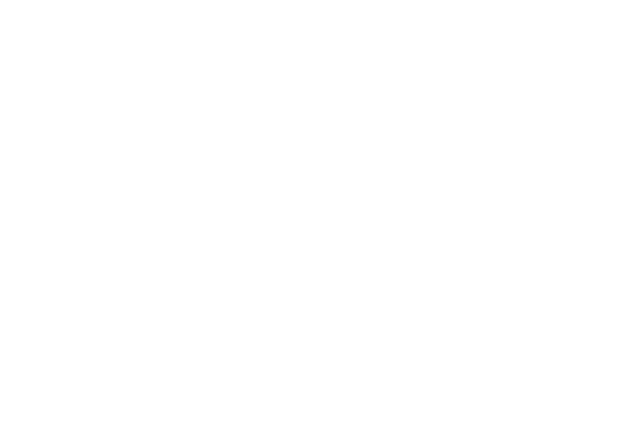
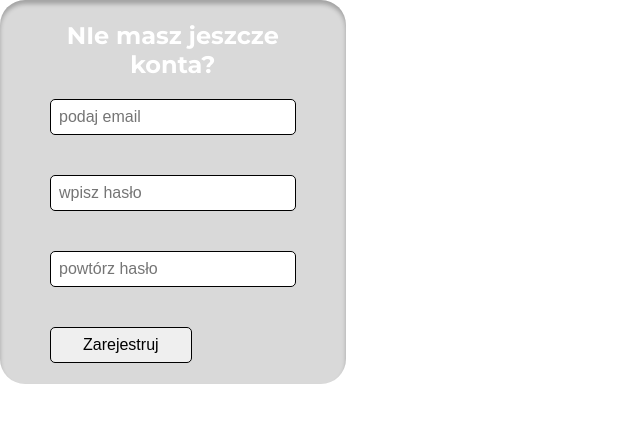
Before and after one commit to maciekkwiet/Bookweb, a React (Create React App) app in the folder client/: page / in a window 1280 px wide. Shown: the top 422 px of the page, without its empty margins (0-640 px from the left). Built offline with nearby package versions, Linux system fonts and the light colour scheme; a web font is replaced by a local one.

Commit message:
Without Api

```diff
--- a/client/src/App.tsx
+++ b/client/src/App.tsx
@@ -1,9 +1,11 @@
 import { Theme } from './Theme';
 import { AppRoutes } from './routing/AppRoutes';
+import { RegistryForm } from './Components/RegistryForm/RegistryForm'
 
 function App() {
   return (
     <Theme>
+      <RegistryForm />
       <AppRoutes />
     </Theme>
   );
--- /dev/null
+++ b/client/src/Components/RegistryForm/RegistryForm.tsx
@@ -0,0 +1,80 @@
+
+import { Formik, Form, FormikHelpers } from 'formik';
+import { RegistrationFormContainer, RegistrationInput, RegistrationErrorEmail, RegistrationErrorPassword, RegistrationErrorConfirmPassword, RegistrationButton, RegistrationFormTitle } from './RegistryFormStyles';
+import * as Yup from 'yup';
+
+interface Values {
+  email: string;
+  password: string;
+  confirmPassword: string;
+}
+const SignupSchema = Yup.object().shape({
+  email: Yup.string()
+    .email("Niewłaściwy adres email")
+    .required("EMail jest wymagany!"),
+  password: Yup.string()
+    .min(8, 'Hasło musi mieś conajmniej 8 znaków!')
+    .required('Hasło jest wymagane!'),
+  confirmPassword: Yup.string()
+    .oneOf([Yup.ref('password'), ''], 'Hasło musi się zgadzać!')
+    .required('Required'),
+});
+
+export const RegistryForm = () => {
+  return (
+    <RegistrationFormContainer>
+      <RegistrationFormTitle>NIe masz jeszcze konta?</RegistrationFormTitle>
+      <Formik
+        initialValues={{
+          email: '',
+          password: '',
+          confirmPassword: '',
+        }}
+        validationSchema={SignupSchema}
+        onSubmit={(
+          values: Values,
+          { setSubmitting }: FormikHelpers<Values>
+        ) => {
+          setTimeout(() => {
+            alert(JSON.stringify(values, null, 2));
+            setSubmitting(false);
+          }, 500);
+        }}
+      >
+        {({ errors, touched, values, handleChange }) => (
+          <Form>
+            <RegistrationInput
+              id="email"
+              name="email"
+              placeholder="podaj email"
+              type="email"
+              onChange={handleChange}
+              value={values.email} />
+            {errors.email && touched.email ? <RegistrationErrorEmail>{errors.email}</RegistrationErrorEmail> : null}
+
+
+            <RegistrationInput
+              id="password"
+              name="password"
+              placeholder="wpisz hasło"
+              type="password"
+              onChange={handleChange}
+              value={values.password} />
+            {errors.password && touched.password ? <RegistrationErrorPassword>{errors.password}</RegistrationErrorPassword> : null}
+
+            <RegistrationInput
+              type="password"
+              id="confirmPassword"
+              name="confirmPassword"
+              placeholder="powtórz hasło"
+              onChange={handleChange}
+              value={values.confirmPassword} />
+            {errors.confirmPassword && touched.confirmPassword ? <RegistrationErrorConfirmPassword>{errors.confirmPassword}</RegistrationErrorConfirmPassword> : null}
+
+            <RegistrationButton type="submit">Zarejestruj</RegistrationButton>
+          </Form>
+        )}
+      </Formik>
+    </RegistrationFormContainer >
+  );
+};
--- /dev/null
+++ b/client/src/Components/RegistryForm/RegistryFormStyles.tsx
@@ -0,0 +1,67 @@
+import styled from 'styled-components';
+
+
+
+export const RegistrationFormContainer = styled.div`
+position:relative;
+  box-sizing:border-box;
+  display:flex;
+  flex-direction:column;
+  justify-content:space-evenly;
+  align-items:center;
+  font-family:${(props) => props.theme.fonts.default};
+  color: ${(props) => props.theme.colors.secondary};
+  background: ${(props) => props.theme.backgrounds.darkTransparent};
+  box-shadow: ${(props) => props.theme.shadows.inset};
+  width:27vw;
+  height:30vw;
+  border-radius:25px;
+  padding:0 50px;
+`;
+
+export const RegistrationFormTitle = styled.h2`
+margin:0;
+font-size: 24px;
+text-align:center;
+`;
+
+export const RegistrationInput = styled.input`
+width:100%;
+font-size:16px;
+margin:0 0 40px 0;
+box-sizing:border-box;
+padding: 0.5em;
+border: solid 1.5px ${(props) => props.theme.colors.lightGray};
+border-radius: 5px;
+`
+export const RegistrationButton = styled.button`
+align-self:start;
+box-sizing:border-box;
+font-size:16px;
+margin:0;
+border-radius:5px;
+padding: 0.5em 2em;
+border: solid 1.5px ${(props) => props.theme.colors.lightGray};
+`
+
+export const RegistrationErrorEmail = styled.div`
+color: ${(props) => props.theme.colors.primary};
+position:absolute;
+left:15%;
+top:38%;
+font-size:14px;
+`
+export const RegistrationErrorPassword = styled.div`
+color: ${(props) => props.theme.colors.primary};
+position:absolute;
+left:15%;
+top:56%;
+font-size:14px;
+`
+export const RegistrationErrorConfirmPassword = styled.div`
+color: ${(props) => props.theme.colors.primary};
+position:absolute;
+left:15%;
+top:73%;
+font-size:14px;
+`
```
